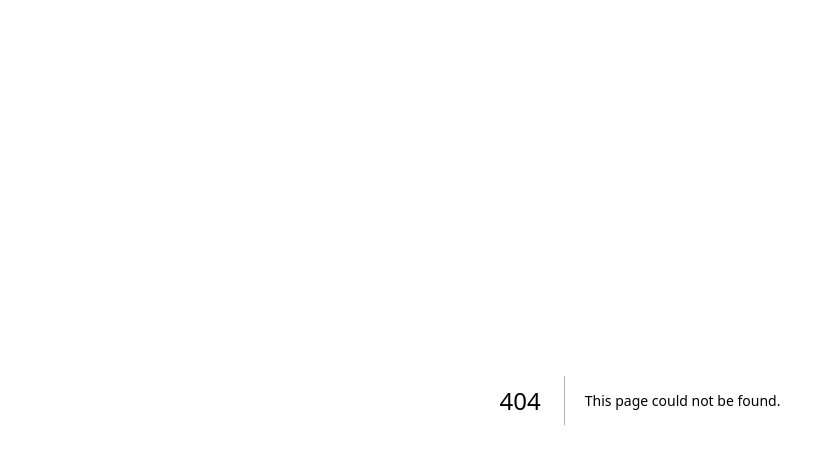
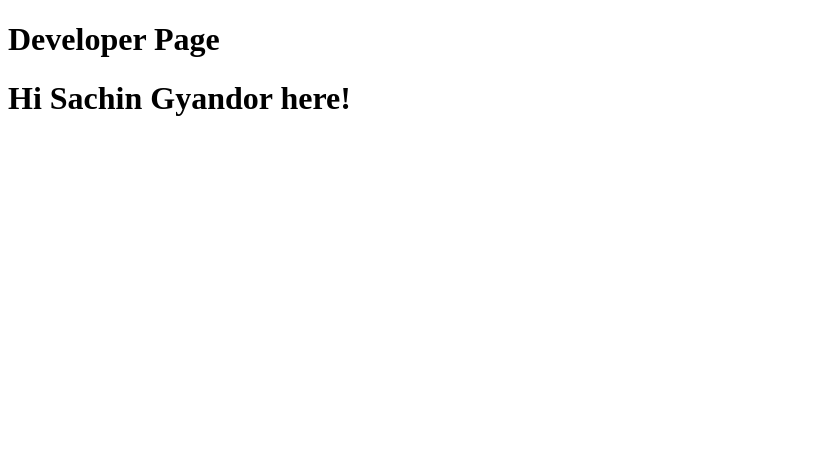
Before and after one commit to gyandors/react-next-app, a Next.js app: page /about/developer in a window 1280 px wide. Before the commit this address had no page. Shown: the top 464 px of the page, without its empty margins (0-835 px from the left). Built offline with nearby package versions, Linux system fonts and the light colour scheme.

Commit message:
Added pages for file-based route

```diff
--- /dev/null
+++ b/pages/about/developer.js
@@ -0,0 +1,8 @@
+export default function DeveloperPage() {
+  return (
+    <div>
+      <h1>Developer Page</h1>
+      <h1>Hi Sachin Gyandor here!</h1>
+    </div>
+  );
+}
```
Also changed, not shown: pages/about/index.js (renamed from pages/aboutus.js).
